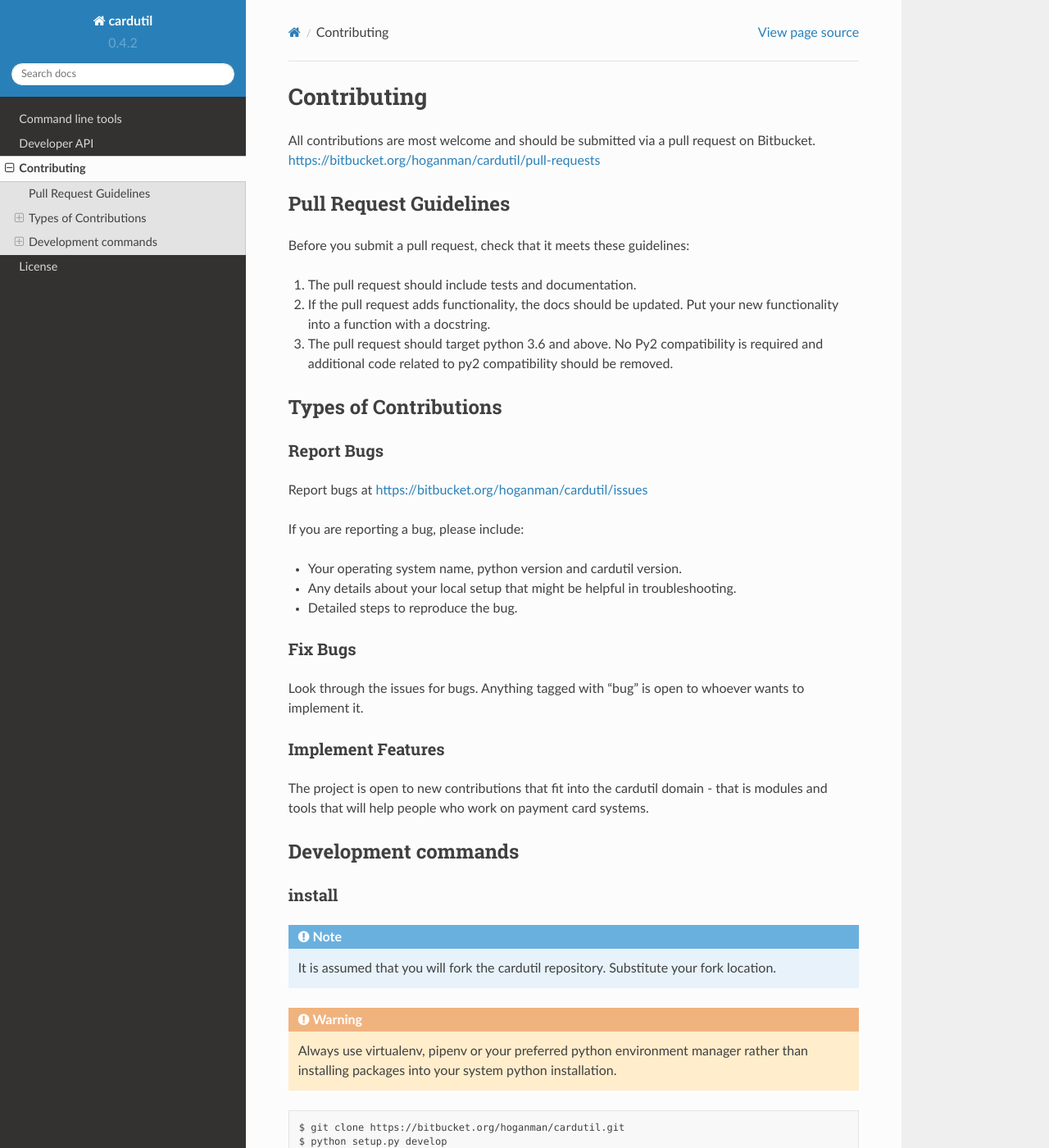
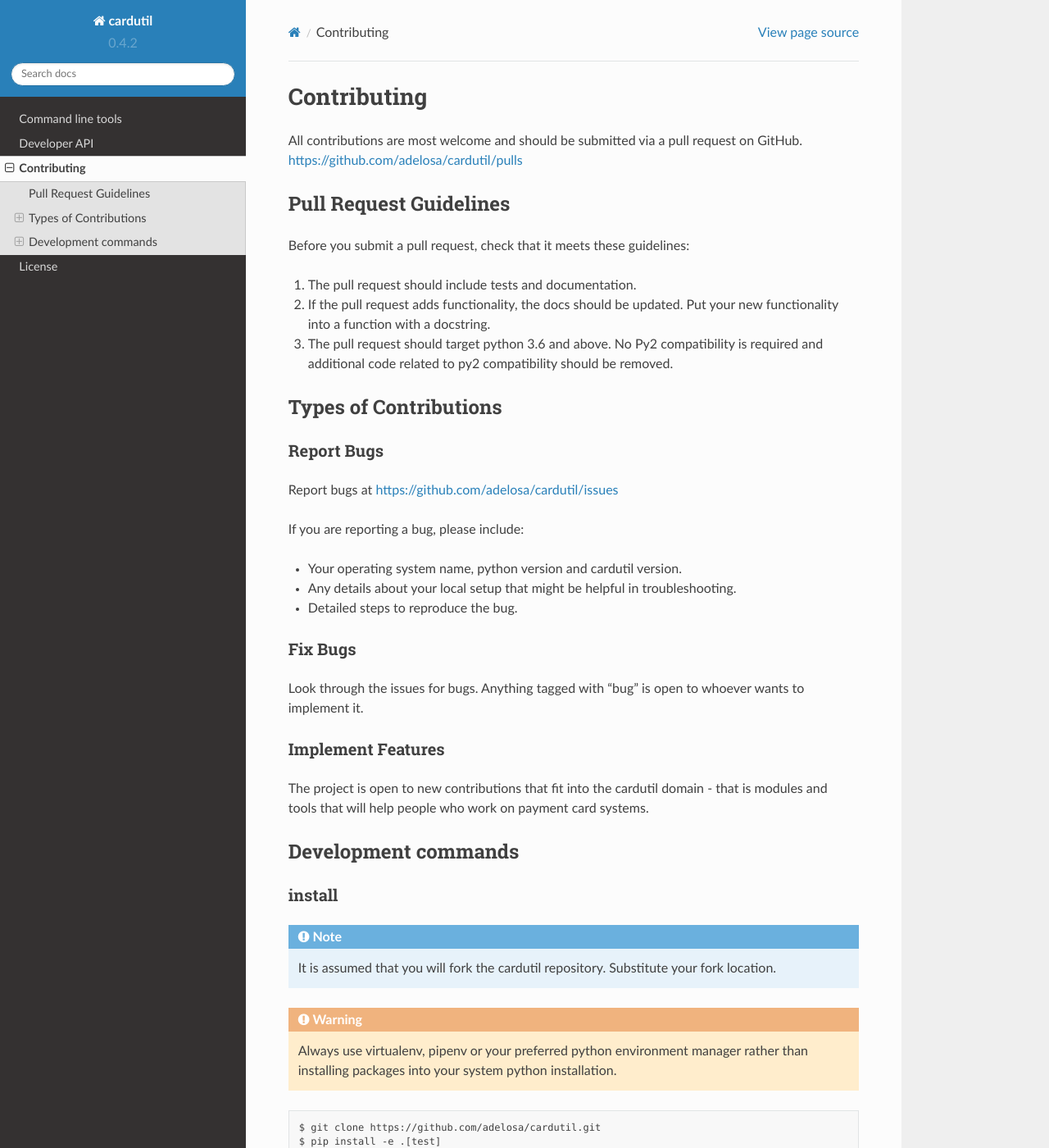
Before and after one commit to adelosa/cardutil, a Sphinx documentation site: the page built from docs/source/contributing.rst, in a window 1280 px wide and 1400 px high. Shown: the whole window at 82% size. Built offline with Sphinx 7.4.7 and the Read the Docs theme 2.0.0, drawn with Linux system fonts in a browser that asks for light colours; some of the changed text lies outside the part shown.

Commit message:
Updates to point to GitHub rather than Bitbucket, add python 3.9

```diff
--- a/README.rst
+++ b/README.rst
@@ -48,7 +48,7 @@
 * Low memory usage
 * Download from `pypi <https://pypi.org/project/cardutil/>`_
 * Documentation available at  `readthedocs <https://cardutil.readthedocs.io/en/latest/>`_
-* Source hosted at `Bitbucket <https://bitbucket.com/hoganman/cardutil>`_
+* Source hosted at `GitHub <https://github.com/adelosa/cardutil>`_
 
 acknowledgements
 ================
--- a/docs/source/contributing.rst
+++ b/docs/source/contributing.rst
@@ -2,8 +2,8 @@
 Contributing
 ============
 
-All contributions are most welcome and should be submitted via a pull request on Bitbucket.
-https://bitbucket.org/hoganman/cardutil/pull-requests
+All contributions are most welcome and should be submitted via a pull request on GitHub.
+https://github.com/adelosa/cardutil/pulls
 
 
 Pull Request Guidelines
@@ -23,7 +23,7 @@
 Report Bugs
 -----------
 
-Report bugs at https://bitbucket.org/hoganman/cardutil/issues
+Report bugs at https://github.com/adelosa/cardutil/issues
 
 If you are reporting a bug, please include:
 
@@ -57,8 +57,8 @@
 
 ::
 
-    $ git clone https://bitbucket.org/hoganman/cardutil.git
-    $ python setup.py develop
+    $ git clone https://github.com/adelosa/cardutil.git
+    $ pip install -e .[test]
 
 
 unit test
--- a/setup.py
+++ b/setup.py
@@ -11,7 +11,7 @@
       long_description_content_type='text/x-rst',
       author='Anthony Delosa',
       author_email='adelosa@gmail.com',
-      url='https://bitbucket.org/hoganman/cardutil',
+      url='https://github.com/adelosa/cardutil',
       install_requires=[],
       entry_points={
           'console_scripts': [
@@ -35,4 +35,5 @@
             'Programming Language :: Python :: 3.6',
             'Programming Language :: Python :: 3.7',
             'Programming Language :: Python :: 3.8',
+            'Programming Language :: Python :: 3.9',
       ])
```
Also changed, not shown: other parts of docs/source/contributing.rst (+0 -1 lines), 1 other file.
